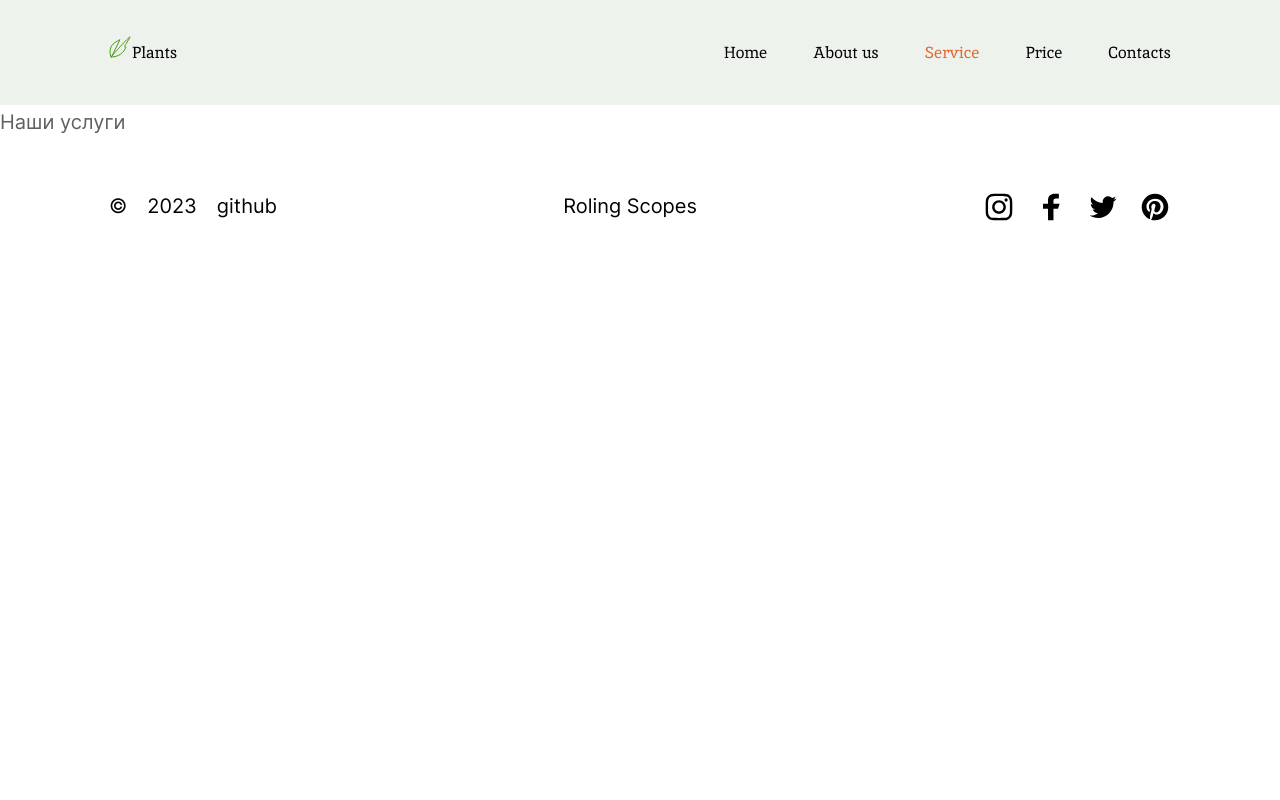
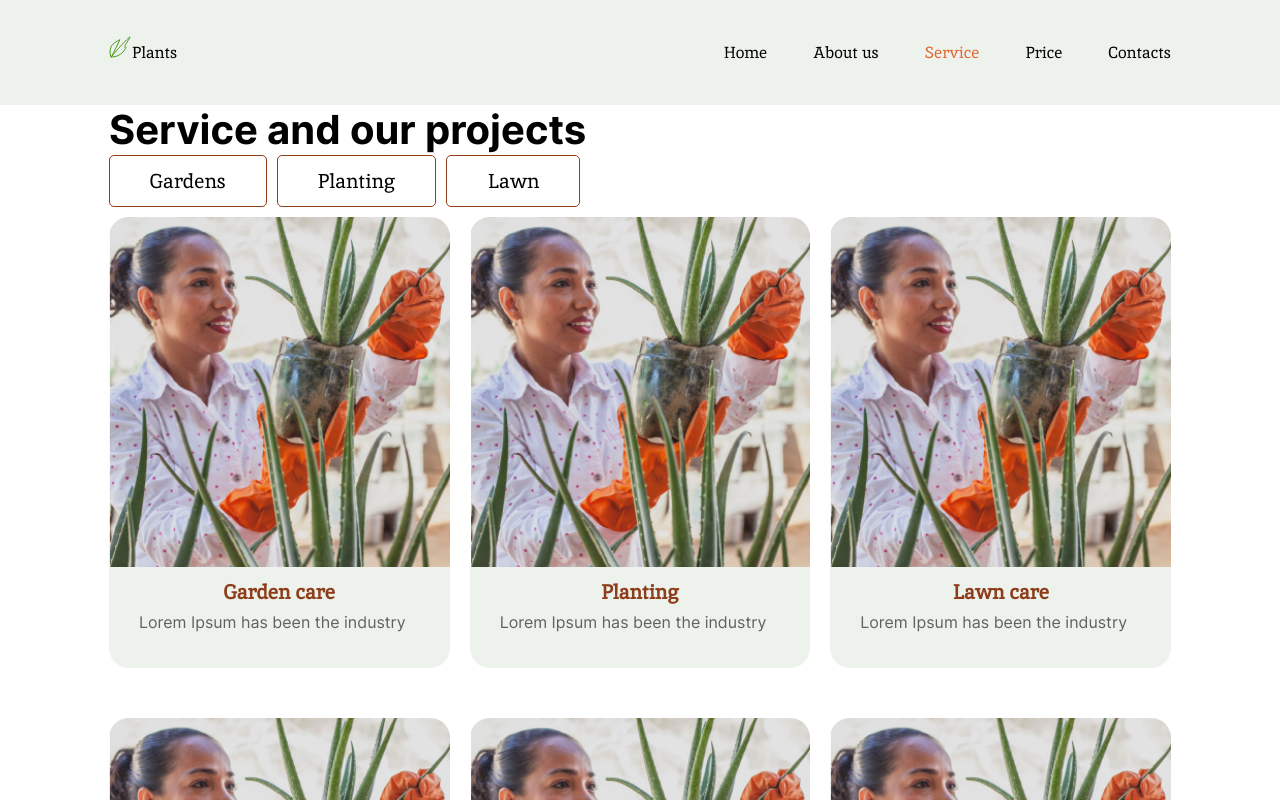
Before and after one commit to DoYouLikeMe/plant-react-app, a React (Create React App) app: page /service in a window 1280 px wide. Shown: the top 800 px of the page. Built offline with nearby package versions, Linux system fonts and the light colour scheme.

Commit message:
add: service page and tabs

```diff
--- /dev/null
+++ b/src/components/ServiceItem.js
@@ -0,0 +1,24 @@
+import image from "@/temp/image.jpg";
+
+export const ServiceItem = (props) => {
+  const {title, description, category, allInactive, isActive} = props;
+  return (
+    <div
+      dataset={category}
+      className={
+        allInactive || isActive
+          ? "service-item"
+          : "service-item service-item_inactive "
+      }
+    >
+      <div
+        className="service-item__image"
+        style={{backgroundImage: `url(${image})`}}
+      ></div>
+      <div className="service-item__content">
+        <div className="service-item__heading">{title}</div>
+        <div className="service-item__description">{description}</div>
+      </div>
+    </div>
+  );
+};
--- /dev/null
+++ b/src/components/ServiceWrapper.js
@@ -0,0 +1,60 @@
+import {ServiceItem} from "./ServiceItem";
+import {Button} from "@/components/ui/Button";
+import {useEffect, useState} from "react";
+import {data as items} from "@/temp/serviceData";
+
+export const ServiceWrapper = () => {
+  const [data, setData] = useState([]);
+  const [activeButtons, setActiveButtons] = useState([]);
+  const [allInactive, setAllInactive] = useState(true);
+
+  useEffect(() => {
+    setData(items);
+
+    if (activeButtons.length === 0) {
+      setAllInactive(true);
+    } else {
+      setAllInactive(false);
+    }
+  }, [activeButtons]);
+
+  const toggleButton = (category) => {
+    const isActive = activeButtons.includes(category);
+    if (isActive) {
+      setActiveButtons(
+        activeButtons.filter((categoryBtn) => categoryBtn !== category)
+      );
+    } else {
+      setActiveButtons([...activeButtons, category]);
+    }
+  };
+
+  return (
+    <>
+      <div className="buttons-tabs">
+        {[...new Set(data.map((item) => item.category))].map(
+          (category, key) => (
+            <Button
+              isActive={activeButtons.includes(category)}
+              key={key}
+              text={category}
+              onClick={() => toggleButton(category)}
+            />
+          )
+        )}
+      </div>
+      <div className="serviceWrapper">
+        {data.map((item, key) => (
+          <ServiceItem
+            isActive={activeButtons.includes(item.category)}
+            allInactive={allInactive}
+            key={key}
+            title={item.title}
+            description={item.description}
+            category={item.category}
+          />
+        ))}
+      </div>
+    </>
+  );
+};
--- a/src/components/ui/Button.js
+++ b/src/components/ui/Button.js
@@ -1,4 +1,8 @@
 export const Button = (props) => {
-  const {text} = props;
-  return <button className="btn">{text}</button>;
+  const {text, onClick, isActive} = props;
+  return (
+    <button onClick={onClick} className={isActive ? "btn btn__active" : "btn"}>
+      {text}
+    </button>
+  );
 };
--- a/src/pages/Contacts.js
+++ b/src/pages/Contacts.js
@@ -1,3 +1 @@
-export const Contacts = () => {
-  return <div>Наши контакты</div>;
-};
+export const Contacts = () => {};
--- a/src/pages/Service.js
+++ b/src/pages/Service.js
@@ -1,3 +1,12 @@
+import {ServiceWrapper} from "../components/ServiceWrapper";
+
 export const Service = () => {
-  return <div>Наши услуги</div>;
+  return (
+    <section className="service">
+      <div className="container">
+        <h2 className="section-heading">Service and our projects</h2>
+        <ServiceWrapper />
+      </div>
+    </section>
+  );
 };
--- a/src/scss/_layout.scss
+++ b/src/scss/_layout.scss
@@ -5,6 +5,10 @@
   width: 100%;
   padding-left: 109px;
   padding-right: 109px;
+  @media (max-width: 800px) {
+    padding-left: 50px;
+    padding-right: 50px;
+  }
 }
 
 .fullHeight {
@@ -13,3 +17,23 @@
   flex-direction: column;
   justify-content: center;
 }
+
+.serviceWrapper {
+  display: grid;
+  grid-template-columns: repeat(auto-fill, minmax(320px, 1fr));
+  column-gap: 100px;
+  row-gap: 50px;
+  @media (max-width: 1400px) {
+    column-gap: 20px;
+    grid-template-columns: repeat(auto-fill, minmax(280px, 1fr));
+  }
+  @media (max-width: 800px) {
+    grid-template-columns: repeat(auto-fill, minmax(250px, 1fr));
+  }
+}
+
+.buttons-tabs {
+  display: flex;
+  gap: 10px;
+  margin-bottom: 10px;
+}
--- /dev/null
+++ b/src/scss/components/_service-item.scss
@@ -0,0 +1,35 @@
+.service-item {
+  background-color: $bg-section;
+  border-radius: 20px;
+  box-sizing: border-box;
+  &_inactive {
+    filter: blur(2px);
+  }
+  &__image {
+    height: 350px;
+    background-color: $text-main-heading;
+    border-top-left-radius: inherit;
+    border-top-right-radius: inherit;
+    background-size: cover;
+    background-position: center;
+    background-repeat: no-repeat;
+  }
+  &__content {
+    padding-bottom: 36px;
+    padding-left: 30px;
+    padding-right: 30px;
+    padding-top: 15px;
+    box-sizing: border-box;
+    line-height: 20px;
+  }
+  &__heading {
+    color: $text-secondary-color;
+    font-family: $font-secondary;
+    font-weight: 700;
+    text-align: center;
+    margin-bottom: 10px;
+  }
+  &__description {
+    font-size: 16px;
+  }
+}
--- a/src/scss/main.scss
+++ b/src/scss/main.scss
@@ -16,6 +16,7 @@
 @import "components/navigation";
 @import "components/footer";
 @import "components/socials";
+@import "components/service-item";
 
 // Pages
 @import "pages/main";
--- a/src/scss/ui/_button.scss
+++ b/src/scss/ui/_button.scss
@@ -9,7 +9,8 @@
   outline: none;
   transition: 0.15s ease-in;
 
-  &:hover {
+  &:hover,
+  &__active {
     background-color: $text-active;
     border-color: $text-active;
     color: #fff;
--- /dev/null
+++ b/src/temp/serviceData.js
@@ -0,0 +1,38 @@
+export const data = [
+  {
+    image: "",
+    title: "Garden care",
+    description: "Lorem Ipsum has been the industry",
+    category: "Gardens",
+  },
+  {
+    image: "",
+    title: "Planting",
+    description: "Lorem Ipsum has been the industry",
+    category: "Planting",
+  },
+  {
+    image: "",
+    title: "Lawn care",
+    description: "Lorem Ipsum has been the industry",
+    category: "Lawn",
+  },
+  {
+    image: "",
+    title: "Planting",
+    description: "Lorem Ipsum has been the industry",
+    category: "Planting",
+  },
+  {
+    image: "",
+    title: "Garden care",
+    description: "Lorem Ipsum has been the industry",
+    category: "Gardens",
+  },
+  {
+    image: "",
+    title: "Planting",
+    description: "Lorem Ipsum has been the industry",
+    category: "Planting",
+  },
+];
```
Also changed, not shown: src/temp/image.jpg (added).
